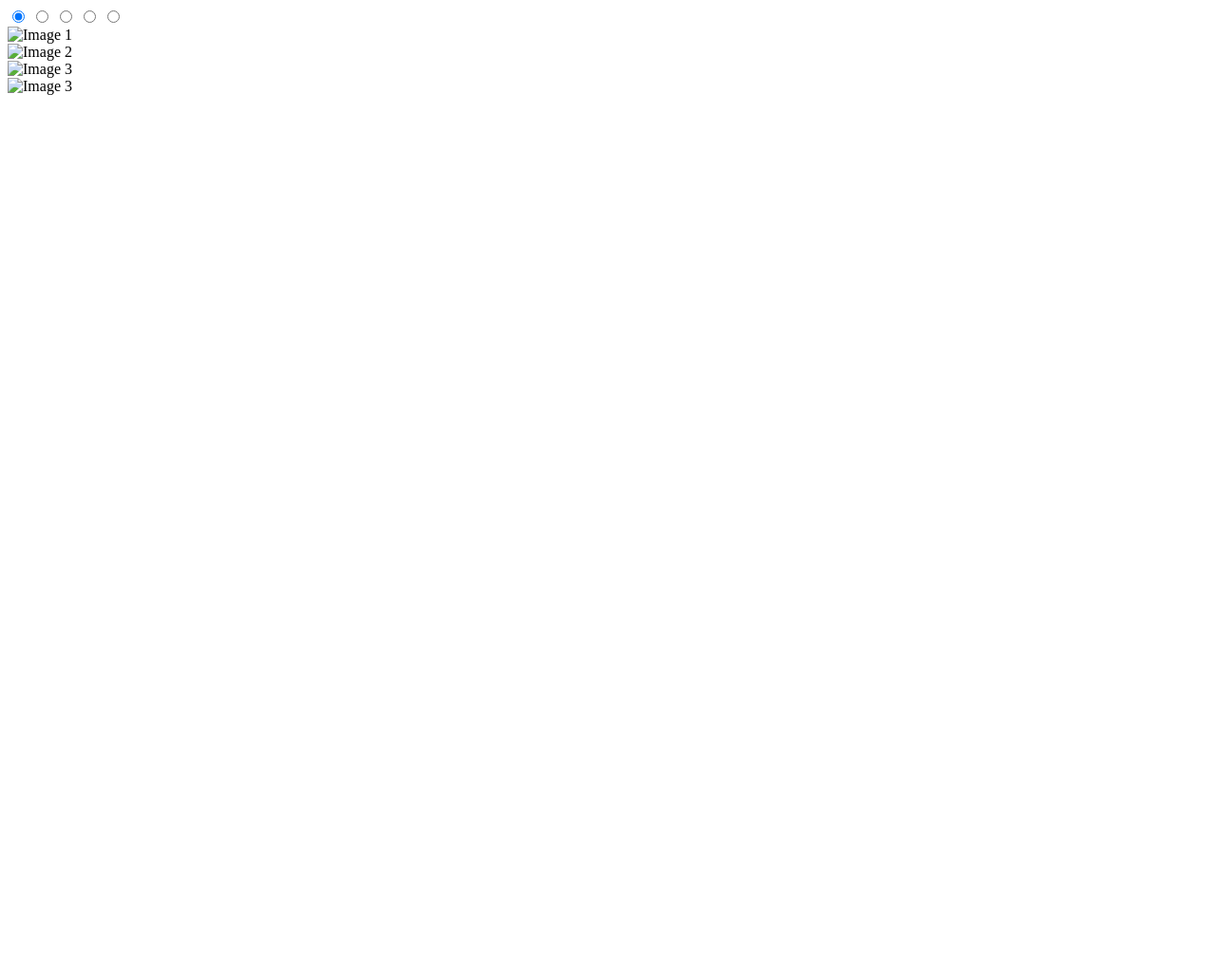
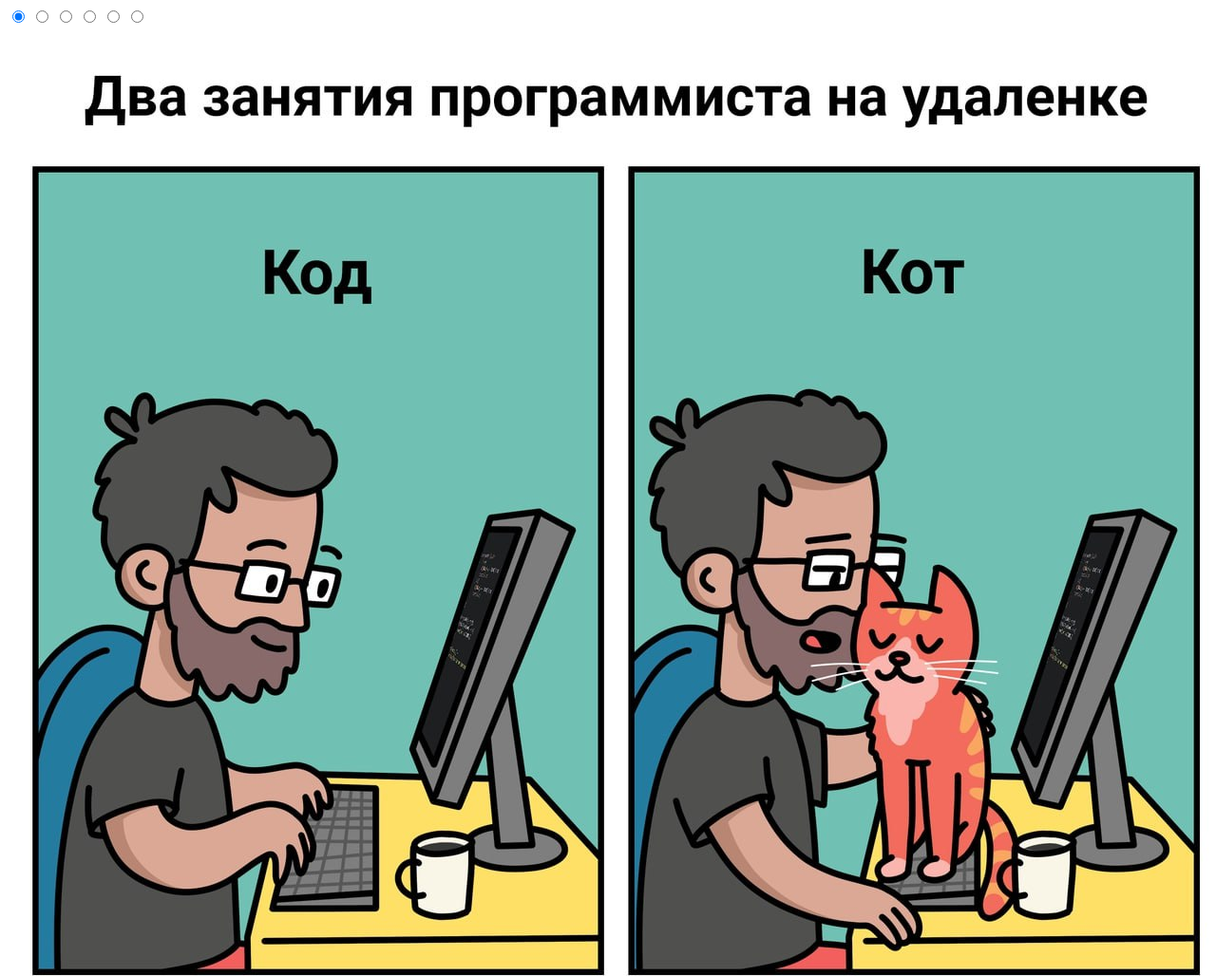
Before and after one commit to Reria/cssMemeSlider, a plain HTML site: page cssMemeSlider/index.html in a window 1280 px wide. Shown: the top 1028 px of the page at 95% size. Before the commit the page ends 800 px from the top, so only its background shows below. Drawn offline with Linux system fonts and the light colour scheme.

Commit message:
feat: add new images for memslider in img and html  Пт, сен 13, 2024 14:22:16

```diff
--- a/cssMemeSlider/index.html
+++ b/cssMemeSlider/index.html
@@ -15,21 +15,31 @@
         <input type="radio" name="slider" id="slide3">
         <input type="radio" name="slider" id="slide4">
         <input type="radio" name="slider" id="slide5">
+        <input type="radio" name="slider" id="slide6">
 
         <div class="memslides">
           <div class="memslide" id="s1">
-            <img src="img1.jpg" alt="Image 1">
+            <img src="./img/photo_2024-09-13_13-21-23.jpg" alt="Image 1">
           </div>
           <div class="memslide" id="s2">
-            <img src="img2.jpg" alt="Image 2">
+            <img src="./img/photo_2024-09-13_13-14-11.jpg" alt="Image 2">
           </div>
           <div class="memslide" id="s3">
-            <img src="img3.jpg" alt="Image 3">
+            <img src="./img/photo_2024-09-13_13-08-38.jpg" alt="Image 3">
           </div>
 
-          <div class="memslide" id="s3"></div>
-            <img src="img3.jpg" alt="Image 3">
+          <div class="memslide" id="s4">
+            <img src="./img/01de37c667af0634c5596b0dcbef9891.jpg" alt="Image 4">
           </div>
+
+          <div class="memslide" id="s5">
+            <img src="./img/d3634173c8d38cdbf9fd26646c277bce.jpg" alt="Image 5">
+          </div>
+
+          <div class="memslide" id="s6"></div>
+            <img src="./img/659f911c23bade5fb0191f6d2360815b.jpg" alt="Image 5">
+          </div>
+
         </div>
       </div>
 
```
Also changed, not shown: cssMemeSlider/img/659f911c23bade5fb0191f6d2360815b.jpg (added).
